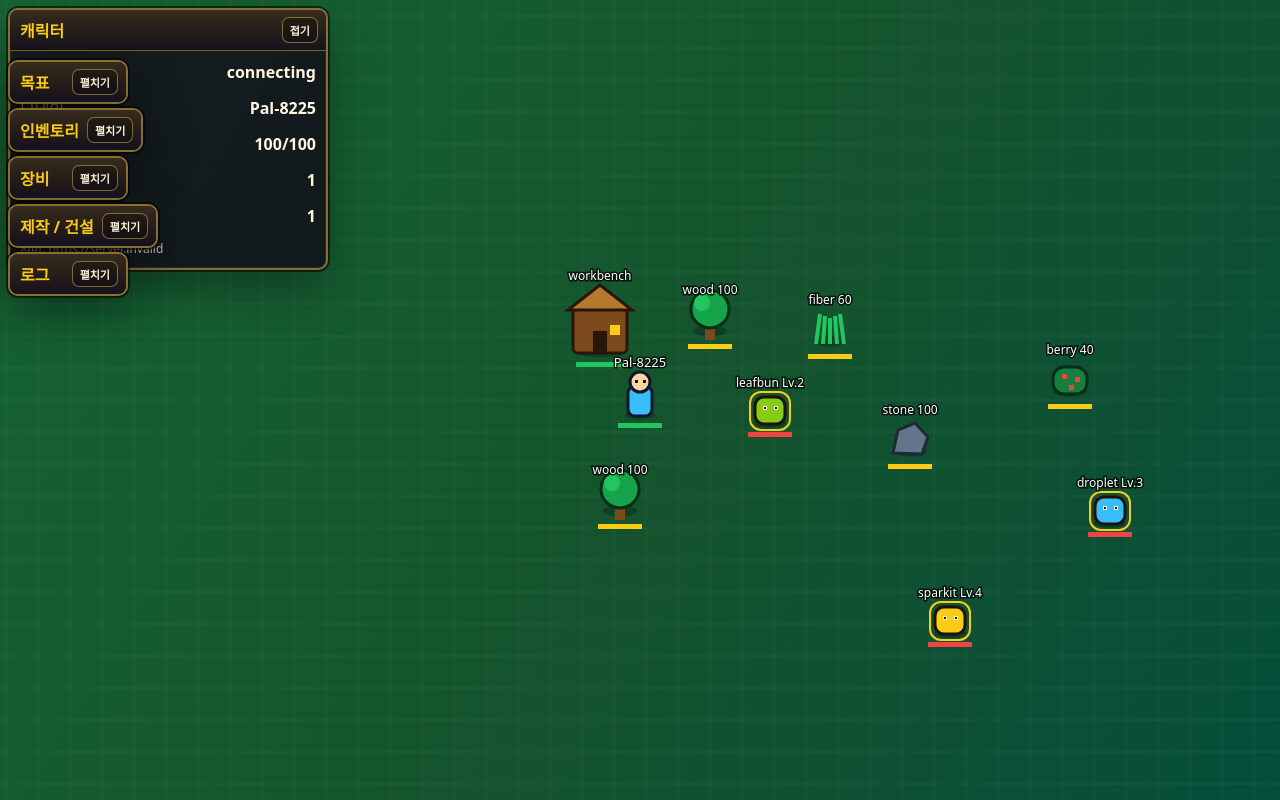
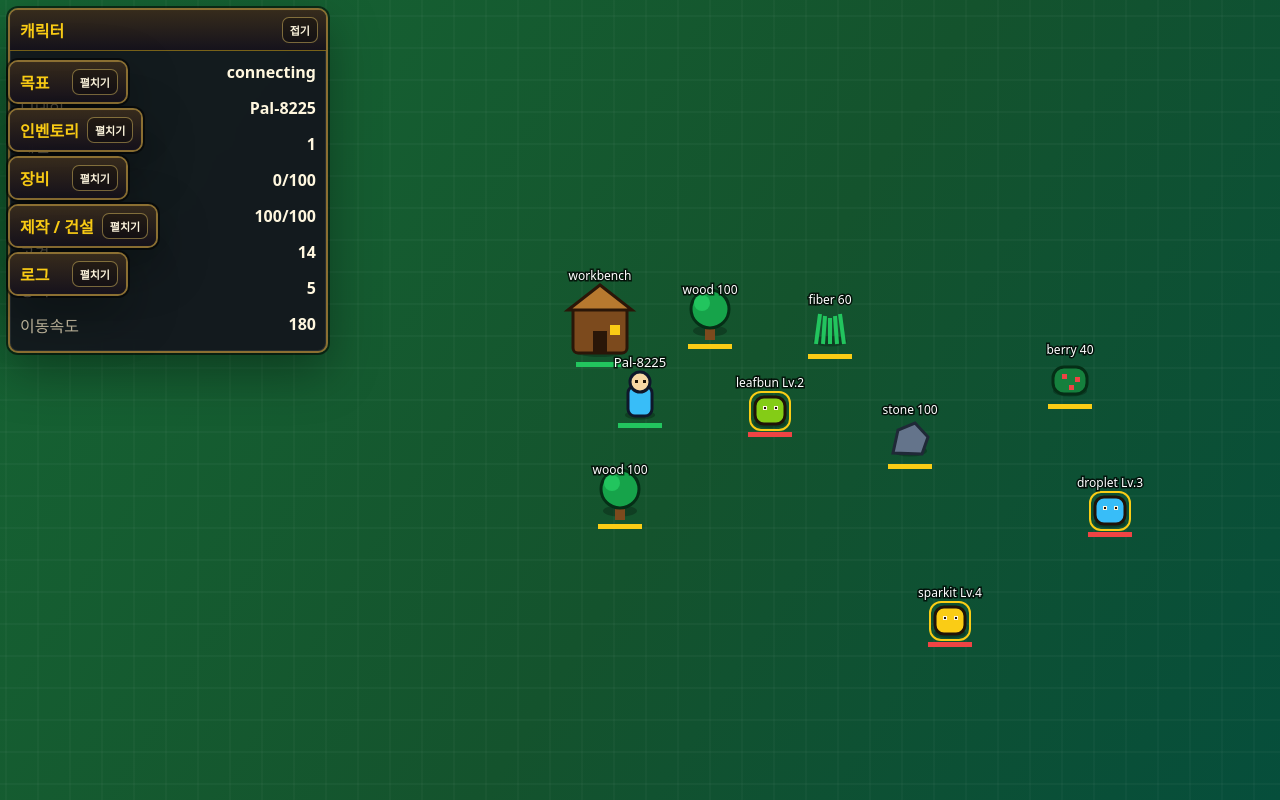
Before and after one commit to winzfs/palpalworld, a Next.js app in the folder apps/web/: page / in a window 1280 px wide. Built offline with nearby package versions, Linux system fonts and the light colour scheme; no server answers.

Commit message:
Show player profile stats in character panel

```diff
--- a/apps/web/src/features/character/CharacterPanel.tsx
+++ b/apps/web/src/features/character/CharacterPanel.tsx
@@ -1,4 +1,4 @@
-import type { WorldSnapshot } from "@palpalworld/shared";
+import type { PlayerProfileState, WorldSnapshot } from "@palpalworld/shared";
 import { StatRow } from "../ui/StatRow";
 
 export function CharacterPanel({
@@ -6,11 +6,13 @@ export function CharacterPanel({
   connectionState,
   serverEndpoint,
   snapshot,
+  profile,
 }: {
   nickname: string;
   connectionState: string;
   serverEndpoint: string;
   snapshot: WorldSnapshot | null;
+  profile: PlayerProfileState | null;
 }) {
   const player = snapshot?.players[0] ?? null;
   const playerCount = snapshot?.players.length ?? 0;
@@ -20,7 +22,14 @@ export function CharacterPanel({
     <div className="feature-panel feature-panel--character">
       <StatRow label="상태" value={connectionState} />
       <StatRow label="닉네임" value={nickname} />
-      <StatRow label="HP" value={player ? `${player.hp}/${player.maxHp}` : "-"} />
+      <StatRow label="레벨" value={profile?.progress.level ?? 1} />
+      <StatRow label="경험치" value={profile ? `${profile.progress.exp}/${profile.progress.nextExp}` : "0/100"} />
+      <StatRow label="HP" value={player ? `${player.hp}/${player.maxHp}` : profile ? profile.stats.maxHp : "-"} />
+      <StatRow label="공격" value={profile?.stats.attack ?? 14} />
+      <StatRow label="방어" value={profile?.stats.defense ?? 5} />
+      <StatRow label="이동속도" value={profile?.stats.moveSpeed ?? 180} />
+      <StatRow label="스태미나" value={profile?.stats.stamina ?? 100} />
+      <StatRow label="포획력" value={profile?.stats.capturePower ?? 1} />
       <StatRow label="접속자" value={playerCount} />
       <StatRow label="건물" value={buildingCount} />
       <div className="feature-panel__hint">서버: {serverEndpoint || "확인 중"}</div>
```
